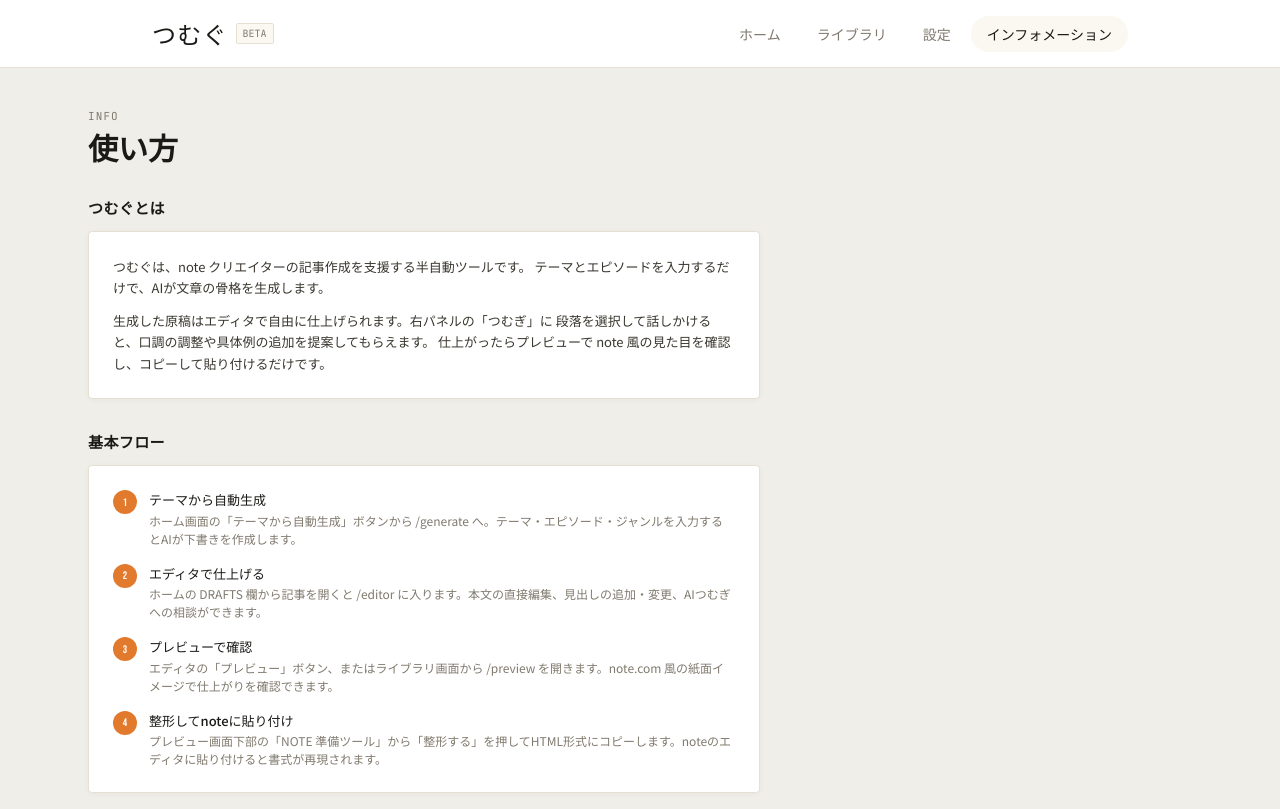
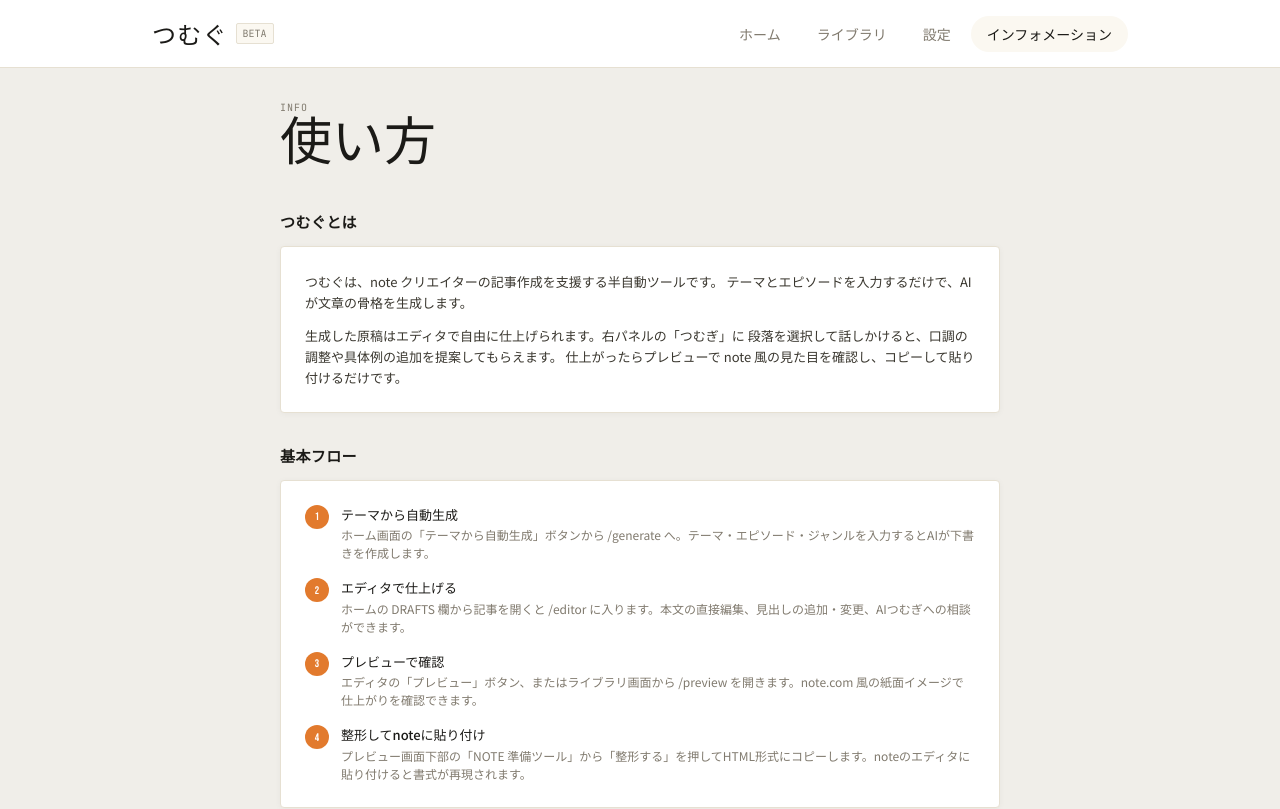
Before and after one commit to haruto-miyakawa/tsumugu, a Next.js app: page /info in a window 1280 px wide. Shown: the top 809 px of the page. Built offline with nearby package versions, Linux system fonts and the light colour scheme.

Commit message:
polish: インフォメーション画面のレイアウトを設定画面と統一

```diff
--- a/app/info/page.tsx
+++ b/app/info/page.tsx
@@ -1,4 +1,5 @@
-import { PageContainer } from "@/components/layout/PageContainer";
+// No PageContainer — uses the same max-w-3xl mx-auto structure as /settings
+// so both page titles align at the same horizontal position.
 
 function Section({ title, children }: { title: string; children: React.ReactNode }) {
   return (
@@ -38,8 +39,19 @@ function Kv({ k, v }: { k: string; v: string }) {
 
 export default function InfoPage() {
   return (
-    <PageContainer kicker="INFO" title="使い方">
-      <div className="space-y-8 max-w-2xl">
+    <main className="max-w-3xl mx-auto px-4 md:px-6 pt-8 pb-28 md:pb-12">
+
+      {/* Page header — same structure as /settings */}
+      <div className="mb-10">
+        <p className="font-mono text-[10px] tracking-widest text-mute uppercase mb-1">
+          INFO
+        </p>
+        <h1 className="font-display text-[40px] md:text-[52px] leading-none text-ink">
+          使い方
+        </h1>
+      </div>
+
+      <div className="space-y-8">
 
         {/* つむぐとは */}
         <Section title="つむぐとは">
@@ -122,6 +134,6 @@ export default function InfoPage() {
         </Section>
 
       </div>
-    </PageContainer>
+    </main>
   );
 }
```
